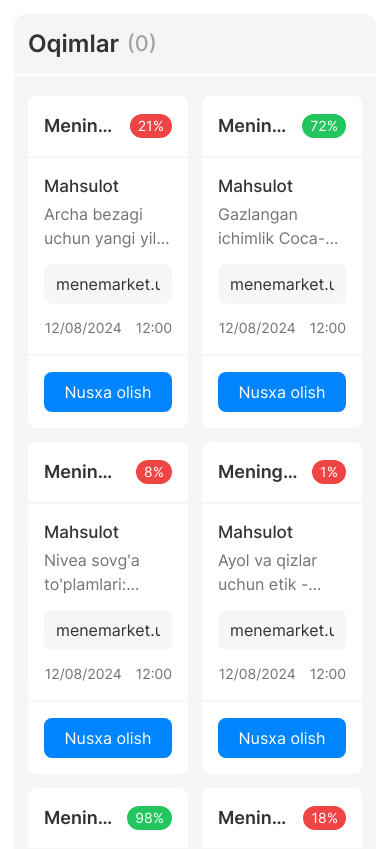
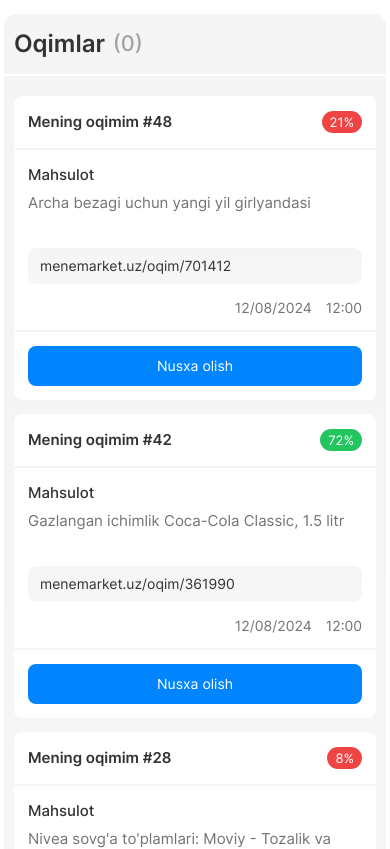
Before and after one commit to yaxyobekuz/menemarket, a React (Vite) app: page /admin/1/streams in a window 390 px wide. Shown: the top 849 px of the page. Built offline with nearby package versions, Linux system fonts and the light colour scheme.

Commit message:
refactor StreamItem and Streams components for improved responsiveness and layout adjustments

```diff
--- a/src/components/StreamItem.jsx
+++ b/src/components/StreamItem.jsx
@@ -10,36 +10,37 @@ const StreamItem = ({ data = {} }) => {
   return (
     <li className="space-y-0.5">
       {/* Top */}
-      <div className="flex items-center justify-between gap-3.5 bg-white p-4 rounded-t-lg">
-        <h3 className="text-lg font-semibold truncate">
+      <div className="flex items-center justify-between gap-[1px] bg-white p-3.5 rounded-t-lg sm:p-4 sm:gap-2">
+        <h3 className="text-[15px] font-semibold truncate xs:text-base sm:text-lg">
           Mening oqimim #{getRandomNumber(0, 99)}
         </h3>
 
         <div
           className={`${getPercentageBgColor(
             percentage
-          )} rounded-full px-2 py-0.5 text-white text-sm`}
+          )} rounded-full px-2 py-0.5 text-white text-[13px] max-sm:leading-[18px] sm:text-sm`}
         >
           {percentage}%
         </div>
       </div>
 
       {/* Main */}
-      <div className="bg-white p-4 space-y-3.5">
+      <div className="flex flex-col justify-between h-[180px] bg-white px-3.5 py-3 sm:h-[196px] sm:p-4">
         {/* Product */}
         <div className="space-y-1">
-          <b className="font-medium text-[17px]">Mahsulot</b>
+          <b className="font-medium text-[15px] sm:text-[17px]">Mahsulot</b>
           <Link
             to={`/products/product/productId`}
-            className="line-clamp-2 text-neutral-500 transition-colors duration-200 hover:text-primary-default"
+            className="line-clamp-2 text-neutral-500 text-[15px] transition-colors duration-200 hover:text-primary-default sm:text-base"
           >
             {data.title}
           </Link>
         </div>
 
+        <div className="space-y-3.5">
           {/* Url */}
           <div className="bg-gradient-gray py-2 px-3 rounded-lg">
-          <div className="overflow-hidden">
+            <div className="overflow-hidden text-sm sm:text-base">
               <span>menemarket.uz/oqim/</span>
               {getRandomNumber(0, 999999)}
             </div>
@@ -51,10 +52,11 @@ const StreamItem = ({ data = {} }) => {
             <span className="text-neutral-500 text-sm">12:00</span>
           </div>
         </div>
+      </div>
 
       {/* Sub */}
-      <div className="flex items-center justify-between gap-3.5 bg-white p-4 rounded-b-lg">
-        <button className="btn-primary w-full h-10 font-normal">
+      <div className="flex items-center justify-between gap-3.5 bg-white p-3.5 rounded-b-lg sm:p-4">
+        <button className="btn-primary w-full h-10 font-normal text-sm xs:text-base">
           Nusxa olish
         </button>
       </div>
--- a/src/pages/Streams.jsx
+++ b/src/pages/Streams.jsx
@@ -9,10 +9,10 @@ import StreamItem from "../components/StreamItem";
 const Streams = () => {
   return (
     <div className="w-full pt-3.5 pb-8">
-      <div className="container">
+      <div className="container max-sm:px-1 ">
         <div className="bg-gradient-gray rounded-xl">
           {/* Title */}
-          <div className="flex items-center h-[60px] px-3.5 sm:px-4">
+          <div className="flex items-center h-[60px] px-2.5 sm:px-4">
             <h1 className="text-2xl">
               <span>Oqimlar </span>
               <span className="inline-block font-medium text-neutral-400 scale-90">
@@ -25,7 +25,7 @@ const Streams = () => {
           <div className="h-0.5 w-full bg-white" />
 
           {/* Content */}
-          <ul className="grid grid-cols-2 gap-3.5 px-3.5 py-5 sm:px-4 sm:grid-cols-3 sm:gap-4 md:grid-cols-4 lg:grid-cols-4">
+          <ul className="grid grid-cols-1 gap-3.5 px-2.5 py-5 sm:px-4 xs:grid-cols-2 sm:gap-4 xl:grid-cols-3 2xl:grid-cols-4">
             {products.map((product, index) => (
               <StreamItem key={index} data={product} />
             ))}
```
Lines whose indentation alone changed are shown as unchanged.
